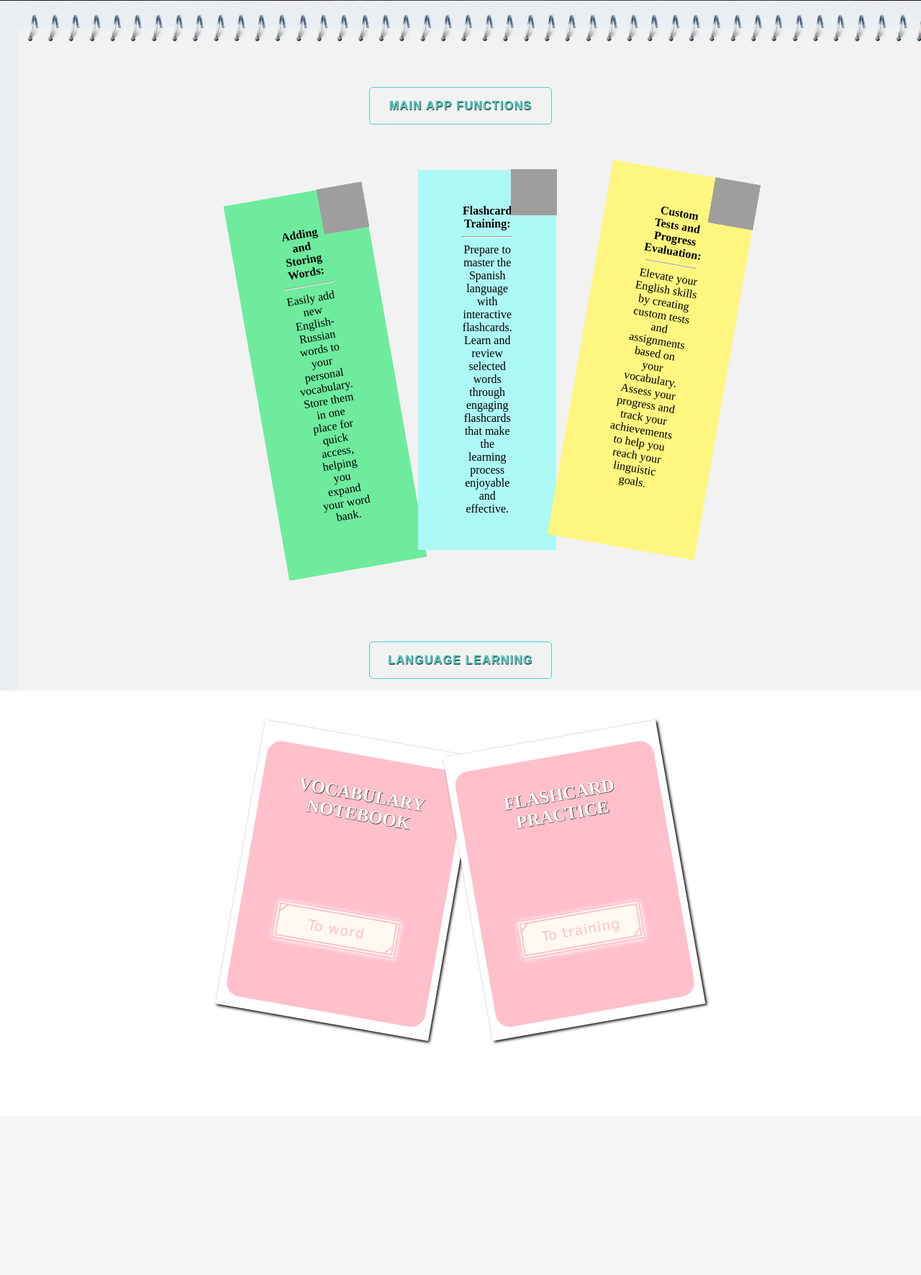
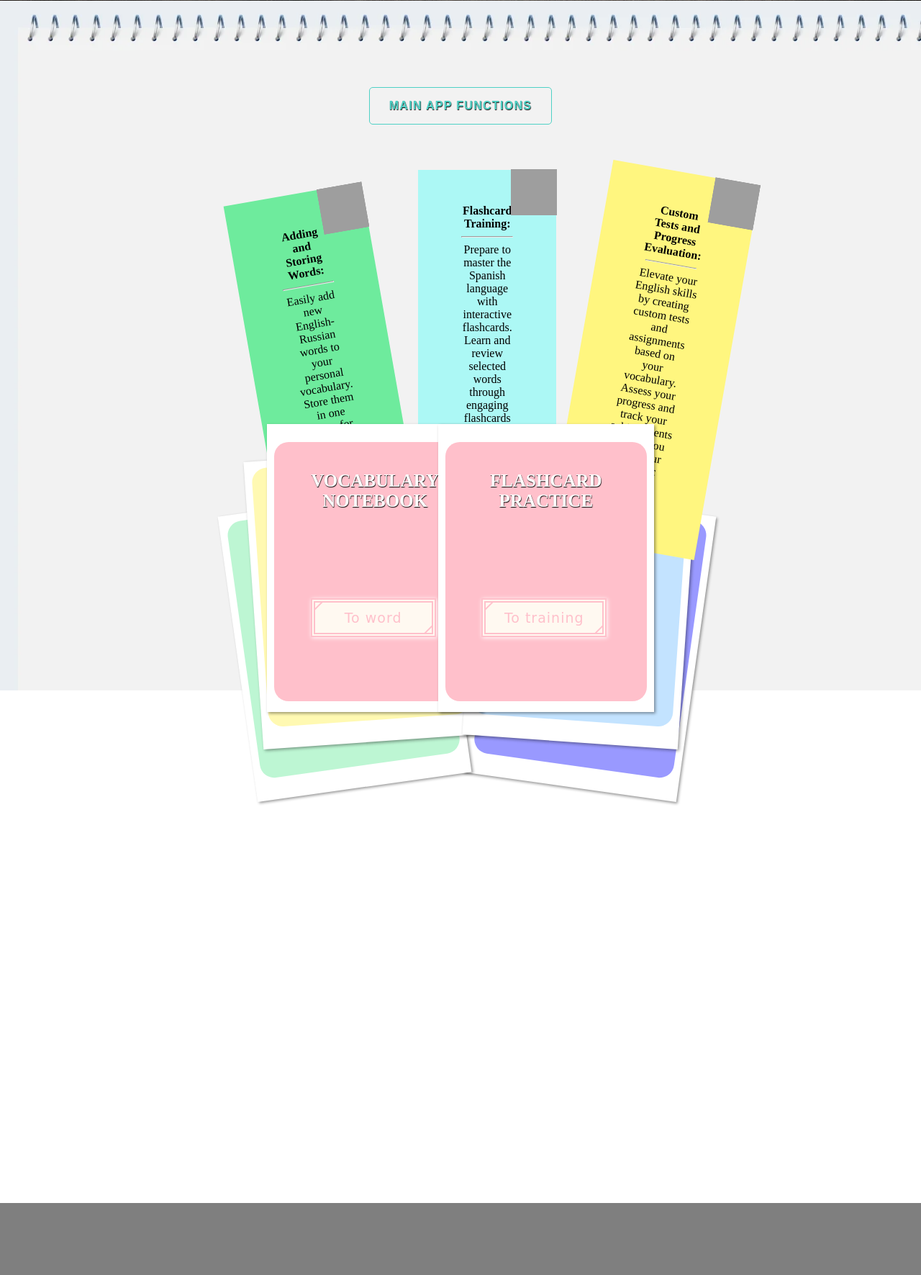
Before and after one commit to fire0clop/translate_english, a Django app: page / in a window 1280 px wide. Shown: the part 799-2570 px from the top of the page at 72% size. Before the commit the page ends 2249 px from the top, so only its background shows below. Run offline with Django 4.2, Linux system fonts and the light colour scheme; grey boxes are pictures that could not be loaded.

Commit message:
some update in design on main page

```diff
--- a/WordBase/templates/WordBase/main_page.html
+++ b/WordBase/templates/WordBase/main_page.html
@@ -89,7 +89,17 @@
     <p>Language Learning</p>
 </div>
 <section class="cards">
-    <div class="white_box right">
+    <div style="position: absolute; left: 24%; z-index: -10; top: 183%; transform: translate(22px, 30px) rotate(-8deg);"
+         class="white_box right">
+        <div style="background-color: rgba(110,235,157,0.45)" class="color_box">
+        </div>
+    </div>
+    <div style="position: absolute; left: 25%; z-index: -9; top: 175%; transform: translate(32px, 30px) rotate(-4deg);"
+         class="white_box right">
+        <div style="background-color: rgba(255,246,127,0.6)" class="color_box">
+        </div>
+    </div>
+    <div style="left: 29%; top: 173.5%;" class="white_box right">
         <div class="color_box">
             <p class="name_box">VOCABULARY NOTEBOOK</p>
             {% if user.is_authenticated %}
@@ -101,7 +111,7 @@
 
         </div>
     </div>
-    <div class="white_box left">
+    <div style="right: 29%; top: 173.5%;" class="white_box left">
         <div class="color_box">
             <p class="name_box">FLASHCARD PRACTICE</p>
             {% if user.is_authenticated %}
@@ -114,7 +124,21 @@
 
         </div>
     </div>
+
+    <div style="position: absolute; right: 27%; z-index: -9; top: 175%; transform: translate(22px, 30px) rotate(4deg);"
+         class="white_box right">
+        <div style="background-color: rgba(136,200,255,0.5)" class="color_box">
+        </div>
+    </div>
+    <div style="position: absolute; right: 26%; z-index: -90; top: 183%; transform: translate(22px, 30px) rotate(8deg); "
+         class="white_box right">
+        <div style="background-color: rgba(0,0,255,0.4)" class="color_box">
+        </div>
+    </div>
+
 </section>
+<div class="footer">
 
+</div>
 </body>
 </html>
--- a/static/WordBase/css/style.css
+++ b/static/WordBase/css/style.css
@@ -275,16 +275,9 @@ button::before {
     background-color: white;
     width: 300px;
     margin: auto;
-    box-shadow: 2px 2px 4px black;
+    box-shadow: 2px 2px 4px rgba(0, 0, 0, 0.4);
+    position: absolute;
 
-}
-
-.right {
-    transform: translate(32px, 30px) rotate(10deg);
-}
-
-.left {
-    transform: translate(-32px, 30px) rotate(-10deg);
 }
 
 .color_box {
@@ -388,3 +381,12 @@ button::before {
     height: 120%;
     z-index: -999;
 }
+
+.footer {
+    margin-top: 10%;
+    background-color: rgba(0, 0, 0, 0.5);
+    height: 100px;
+    width: 100%;
+    position: absolute;
+    left: 0px;
+}
```
Also changed, not shown: db.sqlite3.
